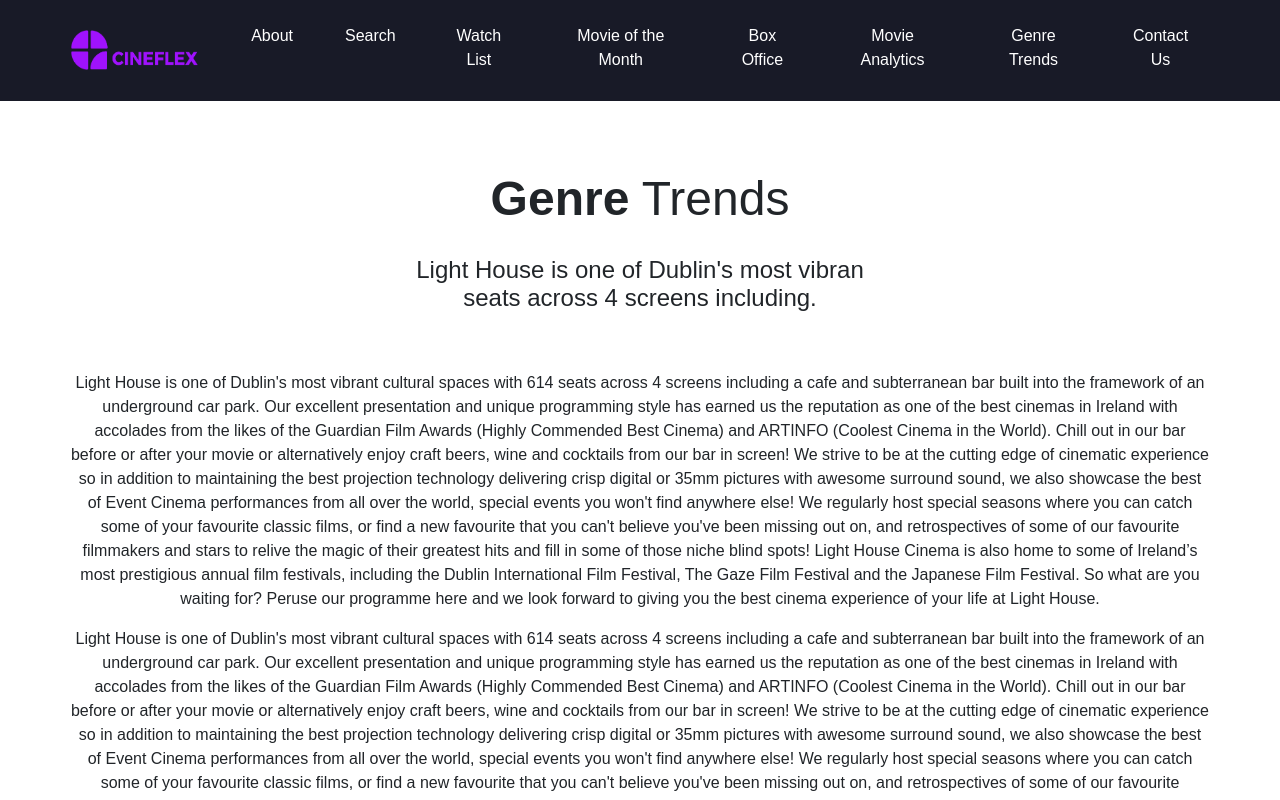
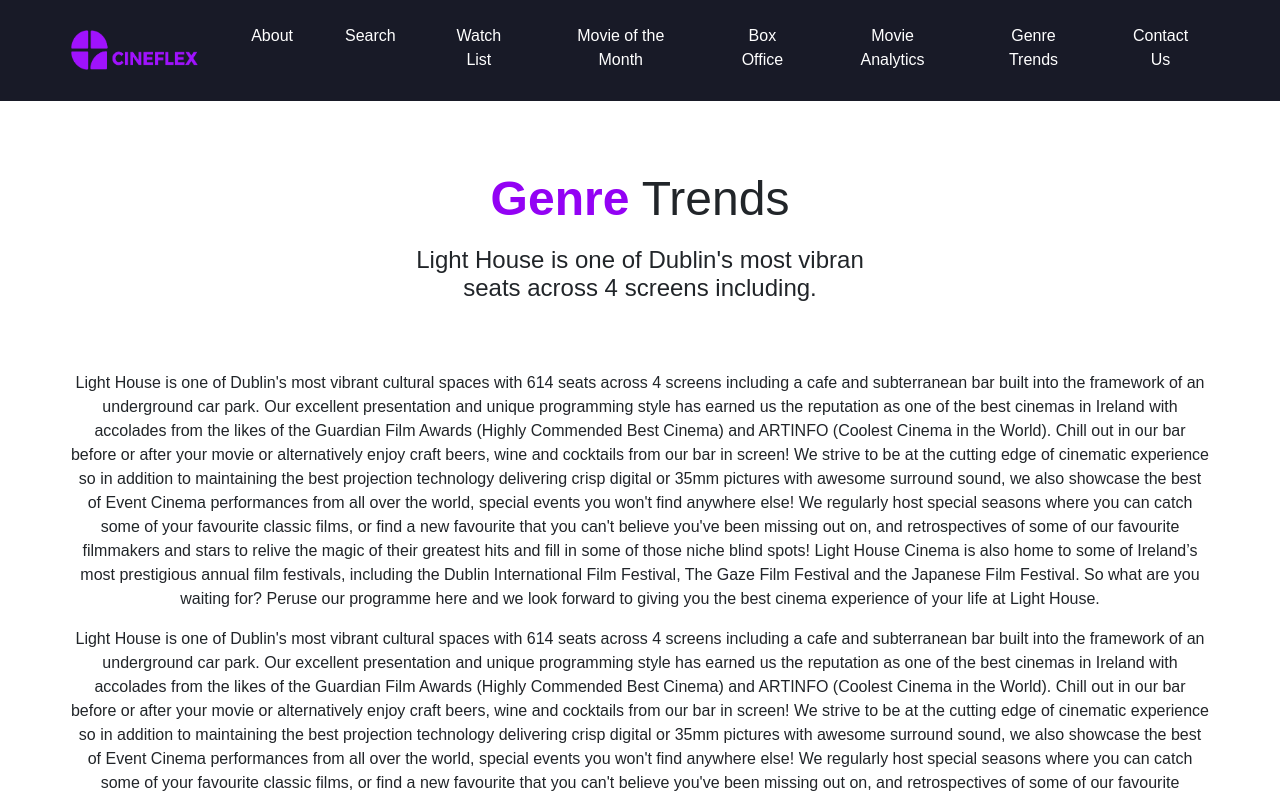
Before and after one commit to DevCatSU/movie-app, a React (Create React App) app: page /genreTrends in a window 1280 px wide. Built offline with nearby package versions, Linux system fonts and the light colour scheme.

Commit message:
Update style.css

```diff
--- a/src/assets/css/style.css
+++ b/src/assets/css/style.css
@@ -30,11 +30,14 @@
 
 .sub h1{
   font-size: 3em;
-  padding-bottom: 10px;
+}
+
+.sub h1 strong{
+  color: #9302f4;
 }
 
 .sub h2{
-  padding-bottom: 50px;
+  padding-bottom: 60px;
 }
 
 
```
